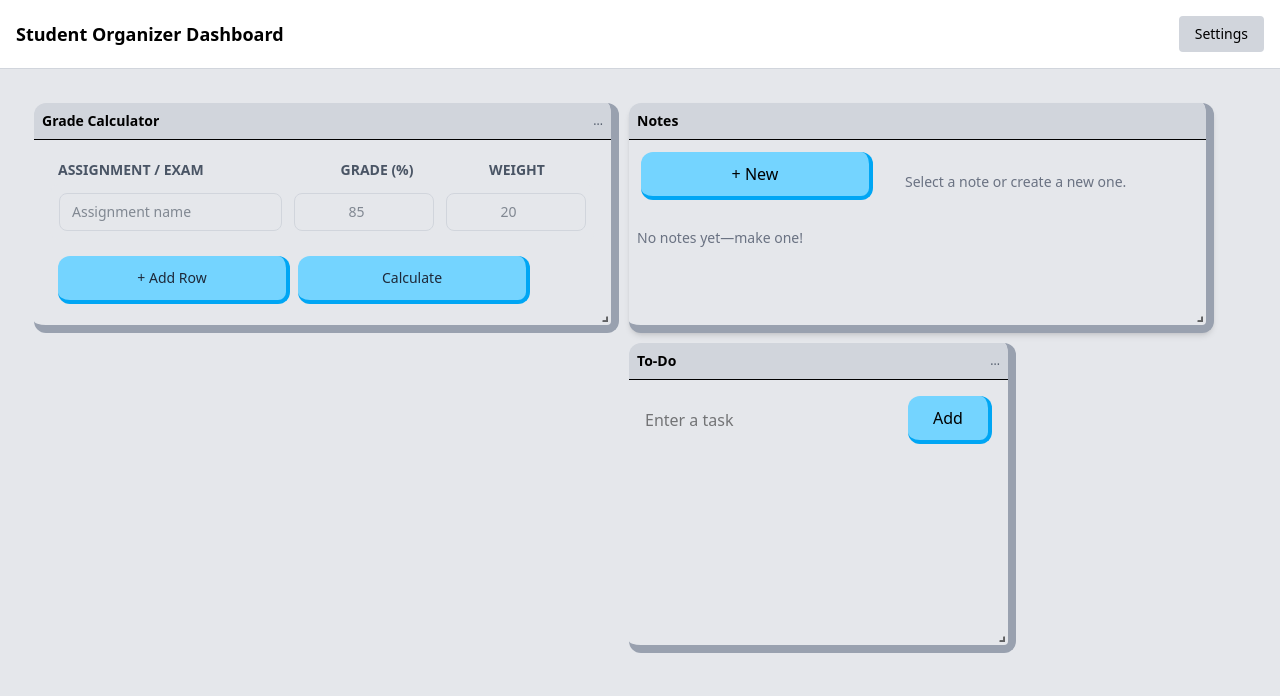
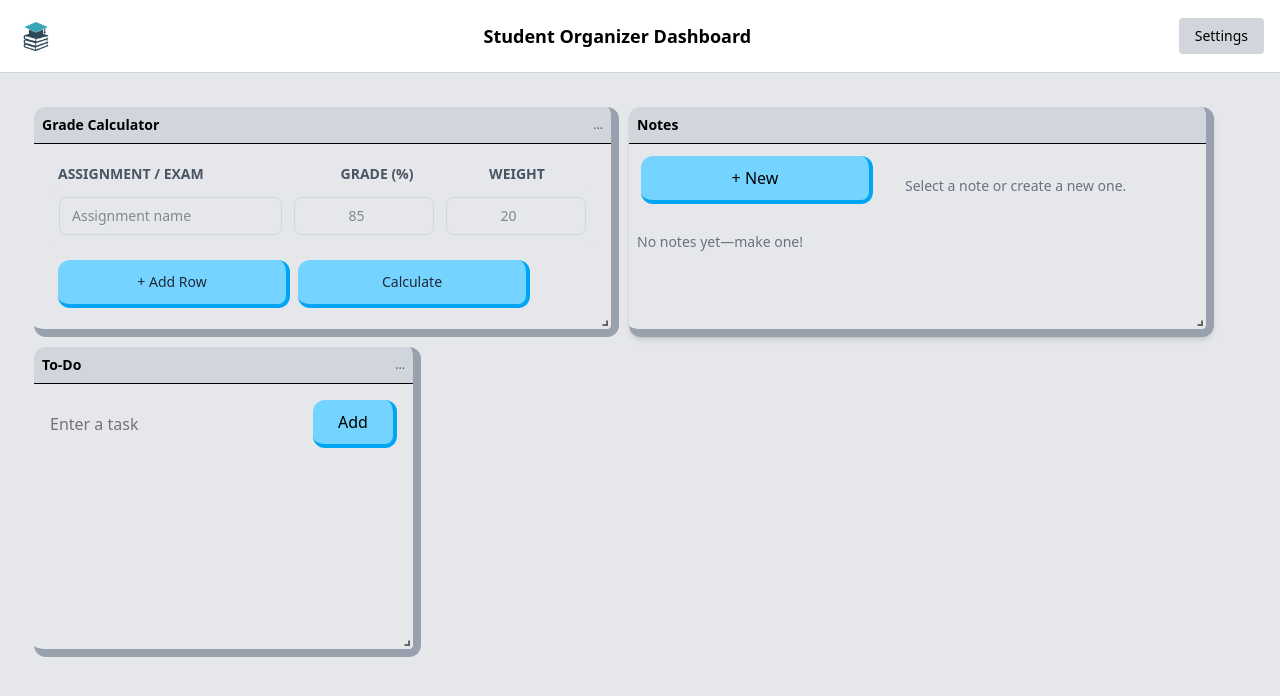
Before and after one commit to TKpen/-SE-WebDev, a React (Vite) app: page /dashboard in a window 1280 px wide. Shown: the top 696 px of the page. Built offline with nearby package versions, Linux system fonts and the light colour scheme.

Commit message:
Added Preferences and Profile pages. Added logo that links to homepage.

```diff
--- a/src/App.jsx
+++ b/src/App.jsx
@@ -3,6 +3,8 @@ import { BrowserRouter as Router, Routes, Route } from "react-router-dom";
 import Home from "./pages/Home.jsx";
 import Login from "./pages/Login.jsx";
 import Dashboard from "./pages/Dashboard.jsx";
+import Preferences from "./pages/Preferences.jsx"
+import Profile from "./pages/Profile.jsx";
 import "./styles/modules.tailwind.css"
 import "./index.css"
 
@@ -13,6 +15,8 @@ export default function App() {
         <Route path="/" element={<Home />}/>
         <Route path="/login" element={<Login />}/>
         <Route path="/dashboard" element={<Dashboard />}/>
+        <Route path="/preferences" element={<Preferences />}/>
+        <Route path="/profile" element={<Profile />}/>
       </Routes>
     </Router>
   );
--- a/src/components/GradeCal.jsx
+++ b/src/components/GradeCal.jsx
@@ -66,12 +66,12 @@ export default function GradeCal() {
   };
 
   return (
-    <div className="w-full h-full overflow-y-auto p-4 text-sm text-gray-800">
+    <div className="w-full h-full overflow-y-auto p-4 text-sm text-gray-800 dark:text-white">
 
 
 
       {/* Labels */}
-      <div className="grid grid-cols-[1fr_140px_140px] px-2 py-1 text-gray-600 font-semibold">
+      <div className="grid grid-cols-[1fr_140px_140px] px-2 py-1 text-gray-600 font-semibold dark:text-white">
         <p>ASSIGNMENT / EXAM</p>
         <p className="text-center">GRADE (%)</p>
         <p className="text-center">WEIGHT</p>
@@ -81,7 +81,8 @@ export default function GradeCal() {
       {rows.map((row) => (
         <div
           key={row.id}
-          className="grid grid-cols-[1fr_140px_140px] items-center gap-3 p-2 rounded-lg hover:bg-gray-50 border border-gray-200 mb-2"
+          className="grid grid-cols-[1fr_140px_140px] items-center gap-3 p-2 rounded-lg
+          hover:bg-gray-50 border border-gray-200 mb-2 dark:bg-gray-700 dark:hover:bg-gray-800"
         >
           <input
             type="text"
@@ -130,7 +131,7 @@ export default function GradeCal() {
       <div className="px-2 mt-2">
         {error && <p className="text-red-600 text-xs">{error}</p>}
         {result !== null && !error && (
-          <p className="text-gray-800 text-sm">
+          <p className="text-gray-800 text-sm dark:text-white">
             Current grade:{" "}
             <span className="font-semibold">{result.toFixed(2)}%</span>
           </p>
--- a/src/components/Modules.jsx
+++ b/src/components/Modules.jsx
@@ -9,9 +9,9 @@ import LinkList from "./LinkList";
 import ToDoList from "./Todo";
 
 const layout = [
-    {i: "gradeCalc", x: 0, y: 0, w: 6, h: 6},
-    {i: "notes", x: 6, y: 0, w: 6, h: 6, minH: 4},
-    {i: "todo", x: 6, y: 6, w: 4, h: 8, minH: 3, minW: 3},
+    {i: "gradeCalc", x: 0, y: 0, w: 6, h: 6, minH: 4, minW: 4},
+    {i: "notes", x: 6, y: 0, w: 6, h: 6, minH: 4, minW: 4},
+    {i: "todo", x: 0, y: 6, w: 4, h: 8, minH: 4, minW: 4},
 ];
 
 export default function Modules() {
--- a/src/components/Todo.jsx
+++ b/src/components/Todo.jsx
@@ -72,7 +72,7 @@ function ToDoList(){
         <ol className="w-full p-3 space-y-1 text-lg">
             {tasks.map((task, index) =>
                 <li key={index}>
-                    <span className="text-gray-500">{task}</span>
+                    <span className="text-gray-500 dark:text-white">{task}</span>
                         <div className='flex justify-end'>
                             <button
                                 className='p-1 cursor-pointer'
--- a/src/pages/Dashboard.jsx
+++ b/src/pages/Dashboard.jsx
@@ -1,21 +1,37 @@
 import React, {useState} from "react";
-import GridLayout from "react-grid-layout";
+import { Link } from "react-router-dom";
 import "react-grid-layout/css/styles.css";
 import "react-resizable/css/styles.css";
-import Notes from "../components/Notes";
 import Modules from "../components/Modules";
 import useDarkMode from "../hooks/useDarkMode";
+import logoLight from "../images/WebAppLogoLight.png"
+import logoDark from "../images/WebAppLogoDark.png"
 
 export default function Dashboard() {
     const [isDark, setIsDark] = useDarkMode()
     const [settingsOpen, setSettingsOpen] = useState(false)
 
     return (
-        <div className="min-h-screen bg-gray-200 dark:bg-gray-900 text-black dark:text-White">
+        <div className="min-h-screen bg-gray-200 dark:bg-gray-900 text-black dark:text-white">
             {/* Header */}
             <header className="flex justify-between items-center p-4 border-b border-gray-300 dark:border-gray-700 bg-white dark:bg-gray-800">
+                <Link
+                    to="/"
+                    className="block h-10 w-10 text-left text-sm hover:bg-gray-200 dark:hover:bg-gray-900 hover:rounded"
+                >
+                    <img
+                        className="hidden dark:block"
+                        src={logoDark}
+                        alt="Home"
+                    />
+                    <img
+                        className="block dark:hidden"
+                        src={logoLight}
+                        alt="Home"
+                    />
+                </Link>
                 <h1 className="text-lg font-semibold text-black dark:text-white">Student Organizer Dashboard</h1>
-                <div className="relatice">
+                <div className="relative">
                     <button
                         onClick={() => setSettingsOpen(prev => !prev)}
                         className="text-sm px-4 py-2 rounded bg-gray-300 dark:bg-gray-700 text-black dark:text-white"
@@ -31,6 +47,18 @@ export default function Dashboard() {
                             >
                                 {isDark ? "Light Mode" : "Dark Mode"}
                             </button>
+                            <Link
+                                to="/preferences"
+                                className="block w-full text-left px-4 py-2 text-sm hover:bg-gray-100 dark:hover:bg-gray-600"
+                            >
+                                Preferences
+                            </Link>
+                            <Link
+                                to="/profile"
+                                className="block w-full text-left px-4 py-2 text-sm hover:bg-gray-100 dark:hover:bg-gray-600"
+                            >
+                                Profile
+                            </Link>
                             {/* We can add more settings options here */}
                         </div>
                     )}
--- /dev/null
+++ b/src/pages/Preferences.jsx
@@ -0,0 +1,9 @@
+import React from "react"
+
+export default function Preferences() {
+    return(
+        <div>
+            <p>Preferencs Page</p>
+        </div>
+    )
+}
--- /dev/null
+++ b/src/pages/Profile.jsx
@@ -0,0 +1,9 @@
+import React from "react";
+
+export default function Profile() {
+    return (
+        <div>
+            <p>Profile Page</p>
+        </div>
+    )
+}
--- a/tailwind.config.js
+++ b/tailwind.config.js
@@ -5,5 +5,10 @@ export default {
     "./src/**/*.{js,jsx,ts,tsx,css}"
   ],
   theme: { extend: {} },
+  variants: {
+    extend: {
+      backgroundImage: ['dark'],
+    },
+  },
   plugins: [require('tailwind-scrollbar-hide')],
 }
```
Also changed, not shown: src/images/WebAppLogoDark.png (added), src/images/WebAppLogoLight.png (added).
